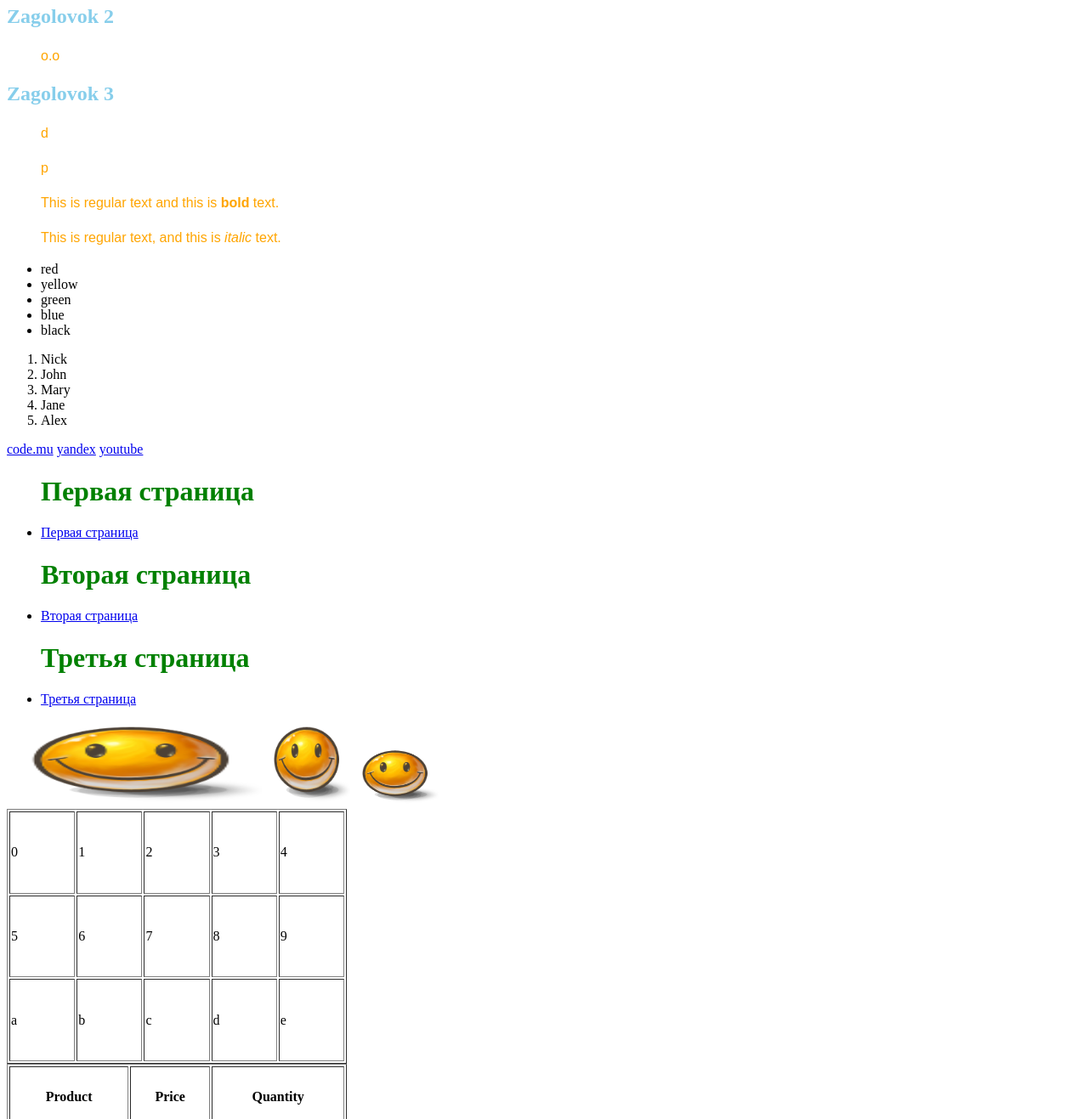
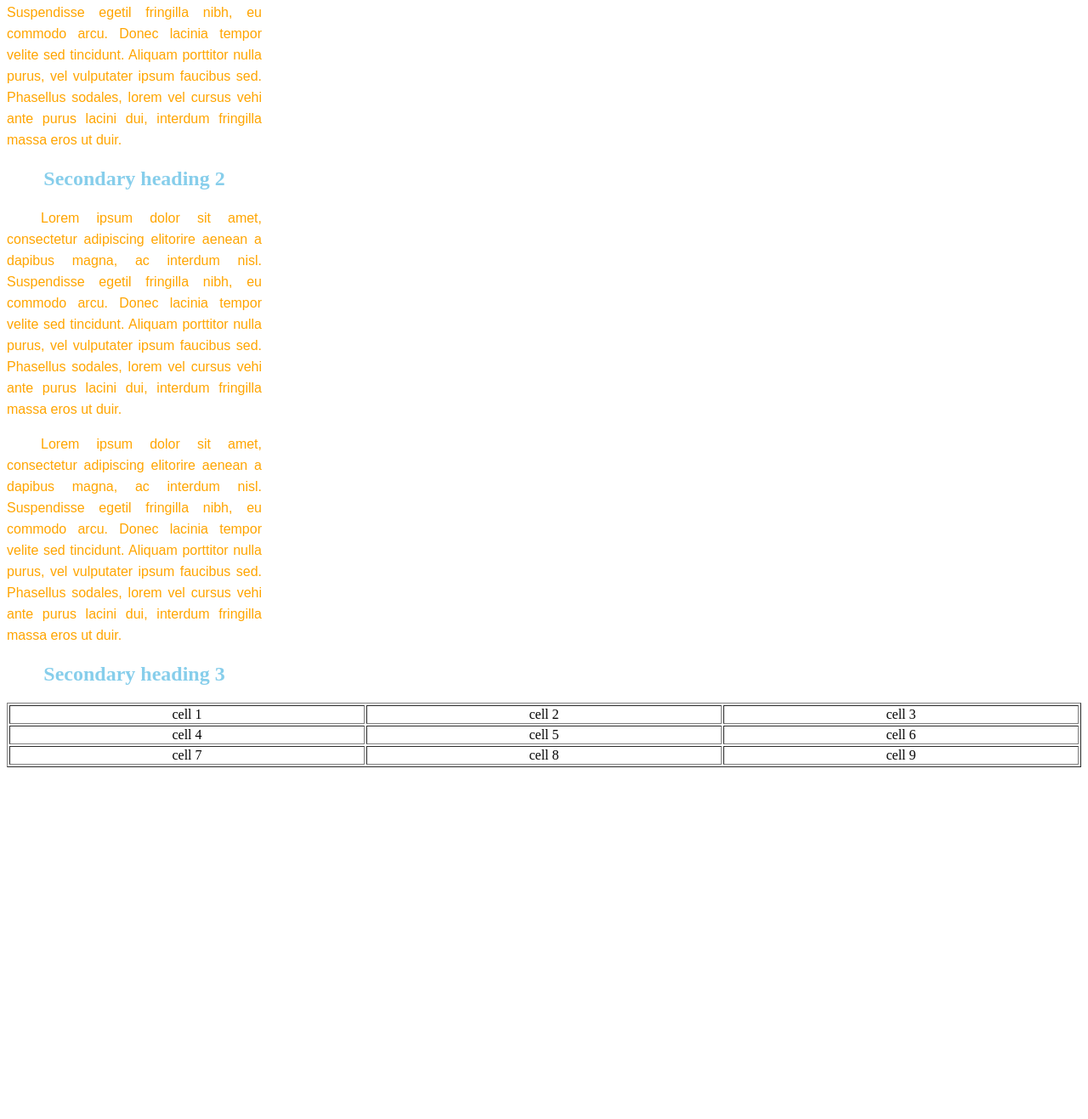
Before and after one commit to dailyokinawa/4laba, a plain HTML site: page 2/index.html in a window 1280 px wide. Shown: the part 572-1889 px from the top of the page at 85% size. After the commit the page ends 1483 px from the top, so only its background shows below. Drawn offline with Linux system fonts and the light colour scheme.

Commit message:
Add files via upload

```diff
--- a/2/index.html
+++ b/2/index.html
@@ -1,121 +1,6 @@
-<!DOCTYPE html>
-<html>
-	<head>
-		<meta charset="utf-8">
-		<title>This is the title</title>
-		<link rel="stylesheet" href="styles.css">
-	</head>
-	<body>
-		This is the main content of the page.
-
-<p>
-	This is a paragraph.
-</p>
-<p>
-	That is one more paragraph.
-</p>
-<p>
-	And one more paragraph.
-</p>
-<p>
-	And four.
-</p>
-<p>
-	And five.
-</p>
-
-<h1>Heading h1</h1>
-<h2>Heading h2</h2>
-<h3>Heading h3</h3>
-<h4>Heading h4</h4>
-<h5>Heading h5</h5>
-<h6>Heading h6</h6>
-
-<h1>Zagolovok 1</h1>
-<h2>Zagolovok 2</h2>
-<p>
-o.o
-</p>
-<h2>Zagolovok 3</h2>
-<p>
-d
-</p>
-<p>
-p
-</p>
-
-<p>
-	This is regular text and this is <b>bold</b> text.
-</p>
-
-<p>
-	This is regular text, and this is <i>italic</i> text.
-</p>
-
-<ul>
-	<li>red</li>
-	<li>yellow</li>
-	<li>green</li>
-	<li>blue</li>
-	<li>black</li>
-</ul>
-
-<ol>
-	<li>Nick</li>
-	<li>John</li>
-	<li>Mary</li>
-	<li>Jane</li>
-	<li>Alex</li>
-
-</ol>
-
-<a href="https://www.code.mu">code.mu</a>
-<a href="https://www.yandex.ru">yandex</a>
-<a href="https://www.youtube.com">youtube</a>
-
-<ul>
-<h1>Первая страница</h1>
-<li><a href="1.html">Первая страница</a></li>
-<h1>Вторая страница</h1>
-<li><a href="2.html">Вторая страница</a></li>
-<h1>Третья страница</h1>
-<li><a href="3.html">Третья страница</a></li>
-</ul>
-
-<img src="smile.png" width="300" height="100">
-<img src="smile.png" width="100" height="100">
-<img src="smile.png" width="100" height="70">
-
-<table border="1" width="400" height="300">
-	<!--Это будет первый ряд таблицы:-->
-	<tr>
-		<td>0</td>
-		<td>1</td>
-		<td>2</td>
-		<td>3</td>
-		<td>4</td>
-	</tr>
-
-	<!--Это будет второй ряд таблицы:-->
-	<tr>
-		<td>5</td>
-		<td>6</td>
-		<td>7</td>
-		<td>8</td>
-		<td>9</td>
-	</tr>
-
-	<!--Это будет третий ряд таблицы:-->
-	<tr>
-		<td>a</td>
-		<td>b</td>
-		<td>c</td>
-		<td>d</td>
-		<td>e</td>
-	</tr>
-</table>
-
-<table border="1" width="400" height="300">
+<link rel="stylesheet" href="styles.css">
+<h1>Main page title</h1>
+<table border="1">
 	<tr>
 		<th>Product</th>
 		<th>Price</th>
@@ -138,5 +23,57 @@ p
 	</tr>
 </table>
 
-	</body>
-</html>
+<h2>Secondary heading 1</h2>
+<p>
+	Lorem ipsum dolor sit amet, consectetur adipiscing elitorire
+	aenean a dapibus magna, ac interdum nisl. Suspendisse egetil
+	fringilla nibh, eu commodo arcu. Donec lacinia tempor velite
+	sed tincidunt. Aliquam porttitor nulla purus, vel vulputater
+	ipsum faucibus sed. Phasellus sodales, lorem vel cursus vehi
+	ante purus lacini dui, interdum fringilla massa eros ut duir.
+</p>
+<p>
+	Lorem ipsum dolor sit amet, consectetur adipiscing elitorire
+	aenean a dapibus magna, ac interdum nisl. Suspendisse egetil
+	fringilla nibh, eu commodo arcu. Donec lacinia tempor velite
+	sed tincidunt. Aliquam porttitor nulla purus, vel vulputater
+	ipsum faucibus sed. Phasellus sodales, lorem vel cursus vehi
+	ante purus lacini dui, interdum fringilla massa eros ut duir.
+</p>
+
+<h2>Secondary heading 2</h2>
+<p>
+	Lorem ipsum dolor sit amet, consectetur adipiscing elitorire
+	aenean a dapibus magna, ac interdum nisl. Suspendisse egetil
+	fringilla nibh, eu commodo arcu. Donec lacinia tempor velite
+	sed tincidunt. Aliquam porttitor nulla purus, vel vulputater
+	ipsum faucibus sed. Phasellus sodales, lorem vel cursus vehi
+	ante purus lacini dui, interdum fringilla massa eros ut duir.
+</p>
+<p>
+	Lorem ipsum dolor sit amet, consectetur adipiscing elitorire
+	aenean a dapibus magna, ac interdum nisl. Suspendisse egetil
+	fringilla nibh, eu commodo arcu. Donec lacinia tempor velite
+	sed tincidunt. Aliquam porttitor nulla purus, vel vulputater
+	ipsum faucibus sed. Phasellus sodales, lorem vel cursus vehi
+	ante purus lacini dui, interdum fringilla massa eros ut duir.
+</p>
+
+<h2>Secondary heading 3</h2>
+<table border="1">
+	<tr>
+		<td>cell 1</td>
+		<td>cell 2</td>
+		<td>cell 3</td>
+	</tr>
+	<tr>
+		<td>cell 4</td>
+		<td>cell 5</td>
+		<td>cell 6</td>
+	</tr>
+	<tr>
+		<td>cell 7</td>
+		<td>cell 8</td>
+		<td>cell 9</td>
+	</tr>
+</table>
--- a/2/styles.css
+++ b/2/styles.css
@@ -9,11 +9,31 @@ p{
 }
 
 h1 {
+    text-align: right;
     color: green;
 }
 
 h2 {
+    width: 300px;
+    text-align: center;
     color: skyblue;
+}
+
+td {
+    width: 500px;
+}
+
+th {
+    text-align: left;
+}
+
+td {
+    text-align: center;
+}
+
+p {
+    width: 300px;
+    text-align: justify;
 }
 
 h3 {
```
